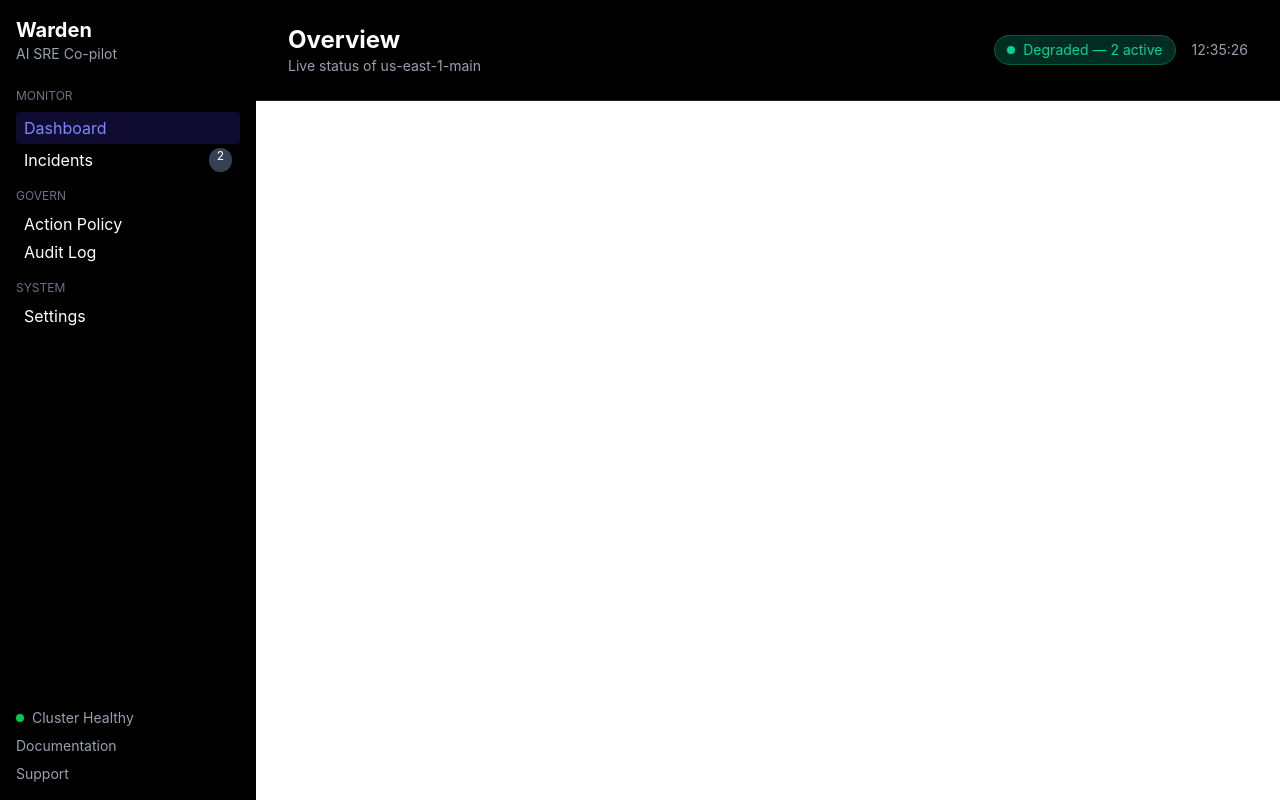
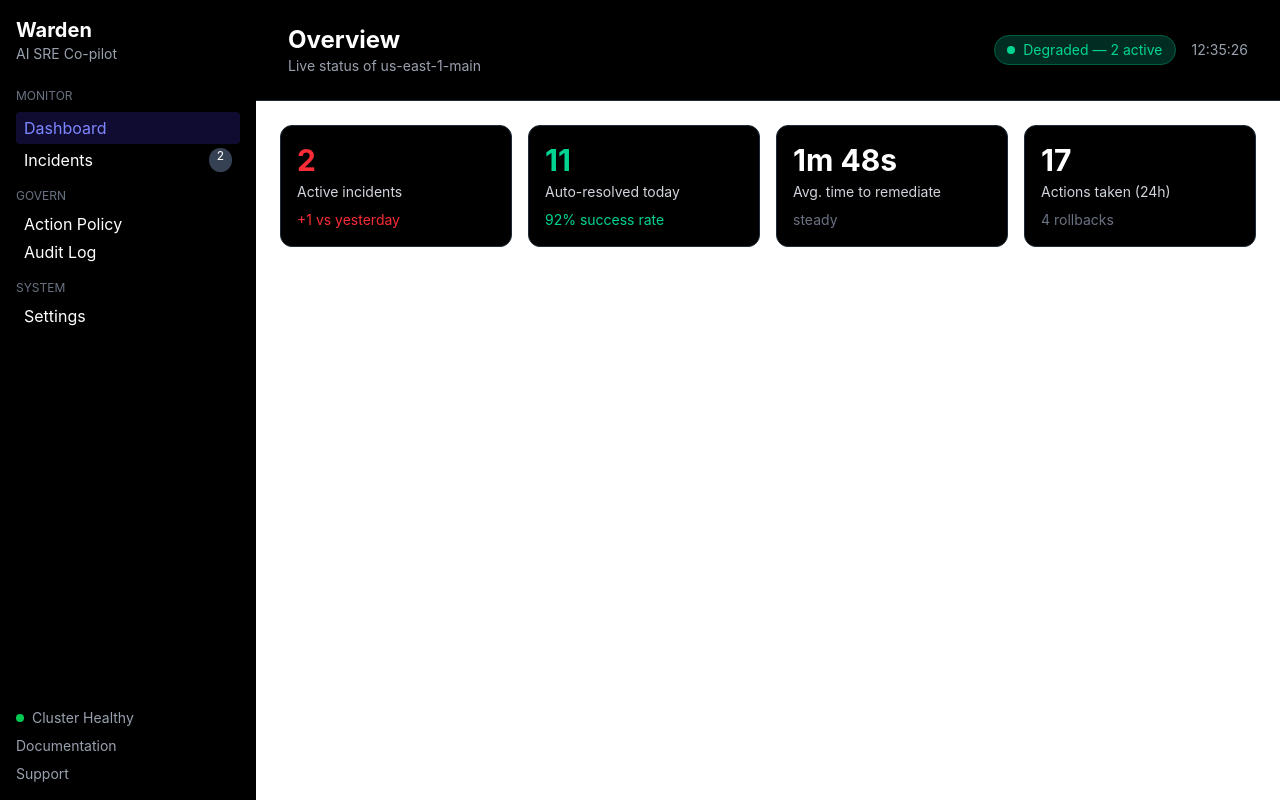
Before and after one commit to Abjithbk/warden-ai, a React app in the folder dashboard/frontend/: page / in a window 1280 px wide. Built offline with nearby package versions, Linux system fonts and the light colour scheme; the HTML template or start-up script is replaced by a standard one.

Commit message:
feat(dashboard): add reusable StatCard component and wire 4 stat cards (issue #2)

```diff
--- a/dashboard/frontend/src/App.jsx
+++ b/dashboard/frontend/src/App.jsx
@@ -1,5 +1,6 @@
 import Sidebar from './components/Sidebar'
 import Header from './components/Header'
+import StatCard from './components/StatCard'
 
 function App() {
   return (
@@ -7,6 +8,12 @@ function App() {
       <Sidebar />
       <div style={{ flex: 1 }}>
         <Header />
+        <div className="flex gap-4 p-6">
+          <StatCard value="2" label="Active incidents" subtext="+1 vs yesterday" accentColor="red" />
+          <StatCard value="11" label="Auto-resolved today" subtext="92% success rate" accentColor="green" />
+          <StatCard value="1m 48s" label="Avg. time to remediate" subtext="steady" accentColor="white" />
+          <StatCard value="17" label="Actions taken (24h)" subtext="4 rollbacks" accentColor="white" />
+        </div>
       </div>
     </div>
   )
--- /dev/null
+++ b/dashboard/frontend/src/components/StatCard.jsx
@@ -0,0 +1,15 @@
+function StatCard({ value, label, subtext, accentColor }) {
+  return (
+    <div className="bg-black border border-gray-800 rounded-xl p-4 flex-1">
+      <p className={`text-3xl font-bold whitespace-nowrap ${accentColor === 'red' ? 'text-red-500' : accentColor === 'green' ? 'text-emerald-400' : 'text-white'}`}>
+        {value}
+      </p>
+      <p className="text-gray-300 text-sm mt-1 whitespace-nowrap">{label}</p>
+      <p className={`text-sm mt-2 whitespace-nowrap ${accentColor === 'red' ? 'text-red-500' : accentColor === 'green' ? 'text-emerald-400' : 'text-gray-500'}`}>
+        {subtext}
+      </p>
+    </div>
+  )
+}
+
+export default StatCard
```
